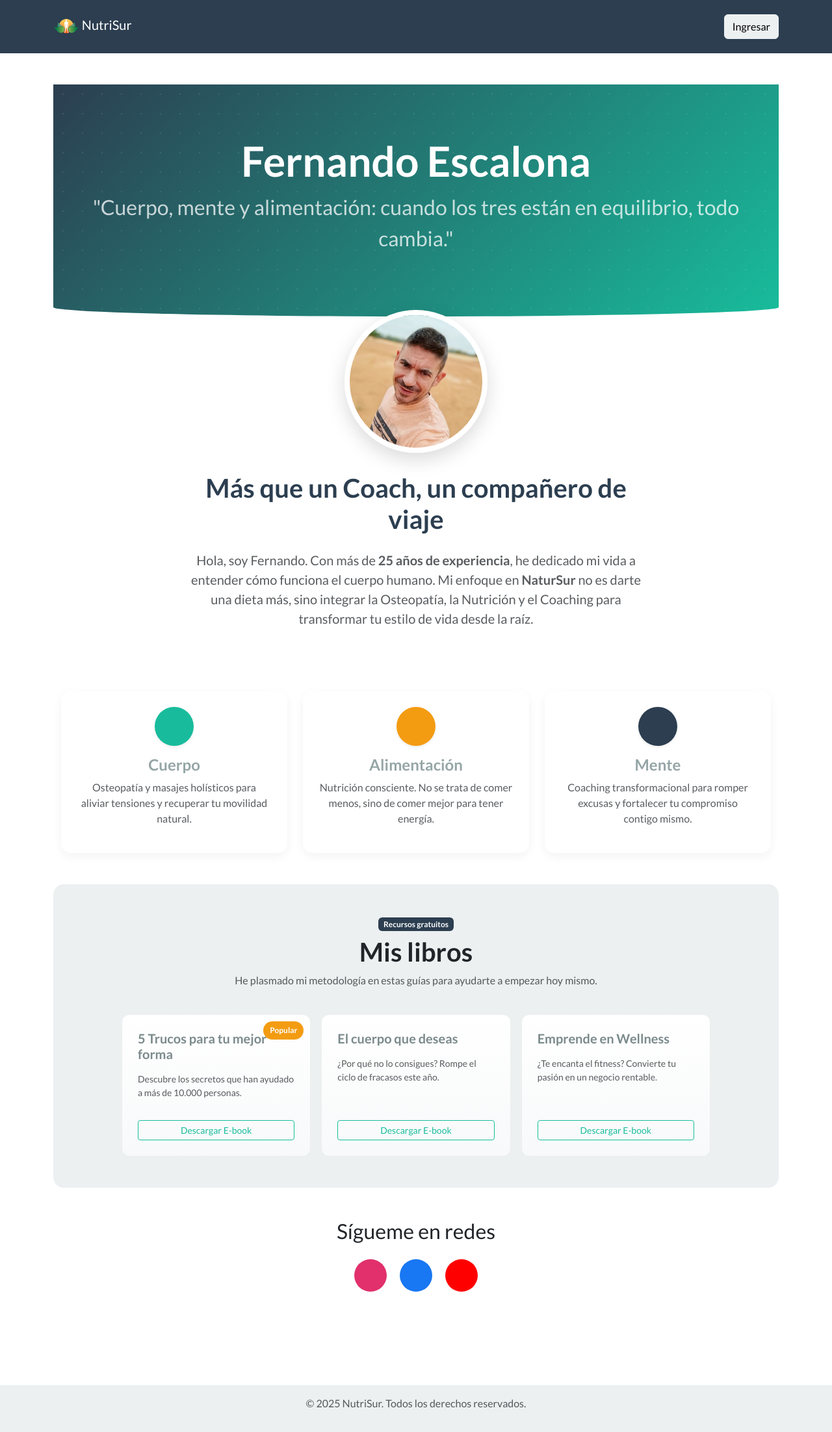
After one commit to Lyoko-CO/nutrisur, a Django app: page /sobre-mi/ in a window 1280 px wide. The commit adds this page. Shown: the whole page at 65% size. Run offline with Django 5.2, Linux system fonts and the light colour scheme; some libraries are stand-ins or nearby versions.

Commit message:
feat: página Sobre Mi añadida al inicio

```diff
--- /dev/null
+++ b/nutrisur/templates/sobre_mi.html
@@ -0,0 +1,252 @@
+{% extends 'base.html' %}
+{% load static %}
+
+{% block title %}Sobre Mí - Fernando Escalona | NutriSur{% endblock %}
+
+{% block content %}
+<style>
+    /* Estilos personalizados para elevar el diseño visual */
+    .hero-section {
+        background: linear-gradient(135deg, #2c3e50 0%, #18bc9c 100%);
+        color: white;
+        padding: 80px 0;
+        border-radius: 0 0 50% 50% / 4%;
+        margin-bottom: 50px;
+        position: relative;
+        overflow: hidden;
+    }
+
+    .hero-bg-pattern {
+        position: absolute;
+        top: 0; left: 0; width: 100%; height: 100%;
+        opacity: 0.1;
+        background-image: radial-gradient(#fff 1px, transparent 1px);
+        background-size: 30px 30px;
+    }
+
+    .profile-img-container {
+        position: relative;
+        margin-top: -60px;
+        margin-bottom: 30px;
+        z-index: 10;
+    }
+
+    .profile-img {
+        width: 220px;
+        height: 220px;
+        object-fit: cover;
+        border-radius: 50%;
+        border: 8px solid white;
+        box-shadow: 0 10px 30px rgba(0,0,0,0.15);
+        transition: transform 0.3s ease;
+    }
+
+    .profile-img:hover {
+        transform: scale(1.05) rotate(-2deg);
+    }
+
+    .stat-card {
+        border: none;
+        background: white;
+        border-radius: 15px;
+        padding: 25px;
+        box-shadow: 0 5px 15px rgba(0,0,0,0.05);
+        transition: transform 0.3s ease, box-shadow 0.3s ease;
+        height: 100%;
+    }
+
+    .stat-card:hover {
+        transform: translateY(-10px);
+        box-shadow: 0 15px 30px rgba(0,0,0,0.1);
+    }
+
+    .icon-box {
+        width: 60px;
+        height: 60px;
+        border-radius: 50%;
+        display: flex;
+        align-items: center;
+        justify-content: center;
+        font-size: 1.8rem;
+        margin-bottom: 15px;
+    }
+
+    .ebook-card {
+        background: linear-gradient(180deg, #ffffff 0%, #f8f9fa 100%);
+        border: 1px solid #eee;
+        border-radius: 12px;
+        overflow: hidden;
+        transition: all 0.3s ease;
+        position: relative;
+    }
+
+    .ebook-card:hover {
+        border-color: #18bc9c;
+        box-shadow: 0 10px 20px rgba(24, 188, 156, 0.15);
+    }
+
+    .ebook-badge {
+        position: absolute;
+        top: 10px;
+        right: 10px;
+        background-color: #f39c12;
+        color: white;
+        padding: 5px 10px;
+        border-radius: 20px;
+        font-size: 0.75rem;
+        font-weight: bold;
+    }
+
+    .social-btn {
+        width: 50px;
+        height: 50px;
+        border-radius: 50%;
+        display: inline-flex;
+        align-items: center;
+        justify-content: center;
+        font-size: 1.5rem;
+        margin: 0 10px;
+        transition: all 0.3s;
+        color: white;
+        text-decoration: none;
+    }
+
+    .social-btn:hover {
+        transform: scale(1.2);
+        color: white;
+        opacity: 0.9;
+    }
+
+    .bg-instagram { background: #E1306C; }
+    .bg-facebook { background: #1877F2; }
+    .bg-youtube { background: #FF0000; }
+
+    /* Timeline simple */
+    .timeline-step {
+        position: relative;
+        padding-left: 30px;
+        margin-bottom: 20px;
+        border-left: 3px solid #e9ecef;
+    }
+    .timeline-step:last-child { border-left-color: transparent; }
+    .timeline-step::before {
+        content: "";
+        position: absolute;
+        left: -9px;
+        top: 0;
+        width: 15px;
+        height: 15px;
+        border-radius: 50%;
+        background: #18bc9c;
+        border: 3px solid white;
+        box-shadow: 0 0 0 2px #18bc9c;
+    }
+</style>
+
+<div class="hero-section">
+    <div class="hero-bg-pattern"></div>
+    <div class="container position-relative z-1 text-center">
+        <h1 class="display-3 fw-bold mb-2">Fernando Escalona</h1>
+        <p class="lead fs-3 fw-light opacity-75">"Cuerpo, mente y alimentación: cuando los tres están en equilibrio, todo cambia."</p>
+    </div>
+</div>
+
+<div class="container mb-5">
+
+    <div class="row justify-content-center text-center">
+        <div class="col-12 profile-img-container">
+            <img src="{% static 'images/fernando-escalona.png' %}" alt="Fernando Escalona" class="profile-img">
+        </div>
+        <div class="col-lg-8">
+            <h2 class="text-primary fw-bold mb-4">Más que un Coach, un compañero de viaje</h2>
+            <p class="fs-5 text-muted mb-4">
+                Hola, soy Fernando. Con más de <strong>25 años de experiencia</strong>, he dedicado mi vida a entender cómo funciona el cuerpo humano. Mi enfoque en <strong>NaturSur</strong> no es darte una dieta más, sino integrar la Osteopatía, la Nutrición y el Coaching para transformar tu estilo de vida desde la raíz.
+            </p>
+        </div>
+    </div>
+
+    <div class="row g-4 my-5">
+        <div class="col-md-4">
+            <div class="stat-card text-center">
+                <div class="icon-box bg-success text-white mx-auto shadow-sm">
+                    <i class="bi bi-heart-pulse"></i>
+                </div>
+                <h4 class="fw-bold text-secondary">Cuerpo</h4>
+                <p class="text-muted">Osteopatía y masajes holísticos para aliviar tensiones y recuperar tu movilidad natural.</p>
+            </div>
+        </div>
+        <div class="col-md-4">
+            <div class="stat-card text-center">
+                <div class="icon-box bg-warning text-white mx-auto shadow-sm">
+                    <i class="bi bi-apple"></i>
+                </div>
+                <h4 class="fw-bold text-secondary">Alimentación</h4>
+                <p class="text-muted">Nutrición consciente. No se trata de comer menos, sino de comer mejor para tener energía.</p>
+            </div>
+        </div>
+        <div class="col-md-4">
+            <div class="stat-card text-center">
+                <div class="icon-box bg-primary text-white mx-auto shadow-sm">
+                    <i class="bi bi-lightbulb"></i>
+                </div>
+                <h4 class="fw-bold text-secondary">Mente</h4>
+                <p class="text-muted">Coaching transformacional para romper excusas y fortalecer tu compromiso contigo mismo.</p>
+            </div>
+        </div>
+    </div>
+
+    <div class="row justify-content-center my-5 bg-light py-5 rounded-4">
+        <div class="col-12 text-center mb-4">
+            <span class="badge bg-primary mb-2">Recursos gratuitos</span>
+            <h2 class="fw-bold">Mis libros</h2>
+            <p class="text-muted">He plasmado mi metodología en estas guías para ayudarte a empezar hoy mismo.</p>
+        </div>
+
+        <div class="col-lg-10">
+            <div class="row g-3">
+                <div class="col-md-4">
+                    <div class="ebook-card p-4 h-100 d-flex flex-column">
+                        <div class="ebook-badge">Popular</div>
+                        <h5 class="fw-bold text-dark mb-3">5 Trucos para tu mejor forma</h5>
+                        <p class="small text-muted flex-grow-1">Descubre los secretos que han ayudado a más de 10.000 personas.</p>
+                        <a href="https://wdtinfo.com/res/55873/326254" target="_blank" class="btn btn-outline-success btn-sm mt-3">Descargar E-book</a>
+                    </div>
+                </div>
+                <div class="col-md-4">
+                    <div class="ebook-card p-4 h-100 d-flex flex-column">
+                        <h5 class="fw-bold text-dark mb-3">El cuerpo que deseas</h5>
+                        <p class="small text-muted flex-grow-1">¿Por qué no lo consigues? Rompe el ciclo de fracasos este año.</p>
+                        <a href="https://wdtinfo.com/res/55875/326254" target="_blank" class="btn btn-outline-success btn-sm mt-3">Descargar E-book</a>
+                    </div>
+                </div>
+                <div class="col-md-4">
+                    <div class="ebook-card p-4 h-100 d-flex flex-column">
+                        <h5 class="fw-bold text-dark mb-3">Emprende en Wellness</h5>
+                        <p class="small text-muted flex-grow-1">¿Te encanta el fitness? Convierte tu pasión en un negocio rentable.</p>
+                        <a href="https://wdtinfo.com/res/55862/326254" target="_blank" class="btn btn-outline-success btn-sm mt-3">Descargar E-book</a>
+                    </div>
+                </div>
+            </div>
+        </div>
+    </div>
+
+    <div class="row text-center mt-5">
+        <div class="col-12">
+            <h3 class="mb-4">Sígueme en redes</h3>
+            <div class="d-flex justify-content-center mb-5">
+                <a href="https://www.instagram.com/yosoyescalona/?hl=es" target="_blank" class="social-btn bg-instagram" title="Instagram">
+                    <i class="bi bi-instagram"></i>
+                </a>
+                <a href="https://www.facebook.com/natursur" target="_blank" class="social-btn bg-facebook" title="Facebook">
+                    <i class="bi bi-facebook"></i>
+                </a>
+                <a href="https://www.youtube.com/@natursur" target="_blank" class="social-btn bg-youtube" title="YouTube">
+                    <i class="bi bi-youtube"></i>
+                </a>
+            </div>
+
+        </div>
+    </div>
+
+</div>
+{% endblock %}
--- a/nutrisur/urls.py
+++ b/nutrisur/urls.py
@@ -31,6 +31,7 @@ urlpatterns = [
     path('pedidos/', include('pedidos.urls')),
     path('usuarios/', include('usuarios.urls')),
     path('citas/', include('citas.urls')),
+    path('sobre-mi/', views.sobre_mi_view, name='sobre_mi'),
 ]
 
 if settings.DEBUG:
--- a/nutrisur/views.py
+++ b/nutrisur/views.py
@@ -14,3 +14,6 @@ def opciones_compra_view(request):
     o la web oficial de Herbalife.
     """
     return render(request, 'opciones_compra.html')
+
+def sobre_mi_view(request):
+    return render(request, 'sobre_mi.html')
```
Also changed, not shown: nutrisur/templates/home.html (+37 -0 lines), static/images/fernando-escalona.png (added).
